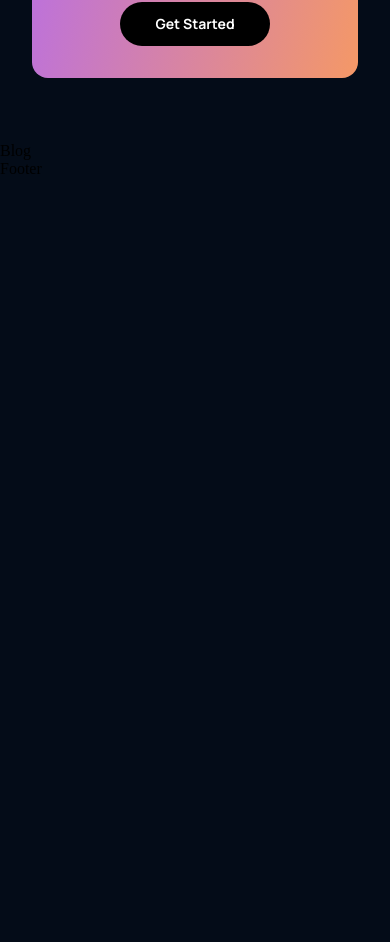
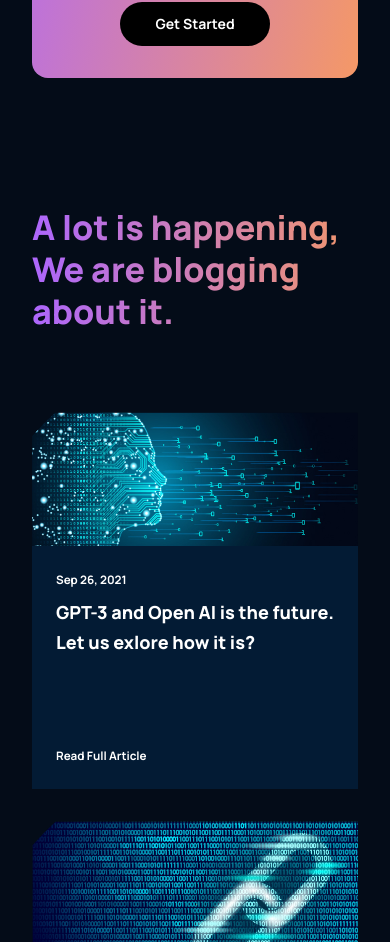
Before and after one commit to AFra1892/GPT-3-react, a React (Create React App) app: page / in a window 390 px wide. Shown: the part 4513-5455 px from the top of the page. Before the commit the page ends 4691 px from the top, so only its background shows below. Built offline with nearby package versions, Linux system fonts and the light colour scheme.

Commit message:
blog and article component

```diff
--- a/src/components/article/Article.jsx
+++ b/src/components/article/Article.jsx
@@ -1,9 +1,20 @@
 import React from 'react'
-import './article.css'
+import './articlee.css'
 
-const Article = () => {
+const Article = ({imgUrl , date , text}) => {
   return (
-    <div>article</div>
+    <div className="gpt3__blog-container_article">
+    <div className="gpt3__blog-container_article-image">
+      <img src={imgUrl} alt="blog_image" />
+    </div>
+    <div className="gpt3__blog-container_article-content">
+      <div>
+        <p>{date}</p>
+        <h3>{text}</h3>
+      </div>
+      <p>Read Full Article</p>
+    </div>
+  </div>
   )
 }
 
--- a/src/components/article/articlee.css
+++ b/src/components/article/articlee.css
@@ -0,0 +1,60 @@
+.gpt3__blog-container_article {
+    width: 100%;
+    height: 100%;
+
+    display: flex;
+    flex-direction: column;
+    background: var(--color-footer);
+}
+
+.gpt3__blog-container_article-image {
+    width: 100%;
+    height: 100%;
+    background: var(--color-bg);
+}
+
+.gpt3__blog-container_article-image img {
+    width: 100%;
+    height: 100%;
+}
+
+.gpt3__blog-container_article-content {
+    display: flex;
+    flex-direction: column;
+    justify-content: space-between;
+
+    padding: 1rem 1.5rem;
+    height: 100%;
+}
+
+.gpt3__blog-container_article-content p {
+    font-family: var(--font-family);
+    font-size: 11.65px;
+    font-weight: 700;
+    line-height: 35px;
+
+    color: #fff;
+}
+
+.gpt3__blog-container_article-content h3 {
+    font-family: var(--font-family);
+    font-size: 25.11px;
+    font-weight: 800;
+    line-height: 30.30px;
+
+    color: #fff;
+    margin-bottom: 5rem;
+    cursor: pointer;
+}
+
+.gpt3__blog-container_article-content p:last-child {
+    cursor: pointer;
+}
+
+
+@media screen and (max-width: 550px) {
+    .gpt3__blog-container_article-content h3 {
+        font-size: 18px;
+        line-height: 25p;
+    }
+}
--- a/src/containers/blog/Blog.jsx
+++ b/src/containers/blog/Blog.jsx
@@ -1,8 +1,30 @@
 import React from 'react'
 import './blog.css'
+import Article from '../../components/article/Article'
+import blog01 from '../../assets/blog01.png'
+import blog02 from '../../assets/blog02.png'
+import blog03 from '../../assets/blog03.png'
+import blog04 from '../../assets/blog04.png'
+import blog05 from '../../assets/blog05.png'
+
 const Blog = () => {
   return (
-    <div>Blog</div>
+    <div className="gpt3__blog section__padding" id="blog">
+    <div className="gpt3__blog-heading">
+      <h1 className="gradient__text">A lot is happening, <br /> We are blogging about it.</h1>
+    </div>
+    <div className="gpt3__blog-container">
+      <div className="gpt3__blog-container_groupA">
+        <Article imgUrl={blog01} date="Sep 26, 2021" text="GPT-3 and Open  AI is the future. Let us exlore how it is?" />
+      </div>
+      <div className="gpt3__blog-container_groupB">
+        <Article imgUrl={blog02} date="Sep 26, 2021" text="GPT-3 and Open  AI is the future. Let us exlore how it is?" />
+        <Article imgUrl={blog03} date="Sep 26, 2021" text="GPT-3 and Open  AI is the future. Let us exlore how it is?" />
+        <Article imgUrl={blog04} date="Sep 26, 2021" text="GPT-3 and Open  AI is the future. Let us exlore how it is?" />
+        <Article imgUrl={blog05} date="Sep 26, 2021" text="GPT-3 and Open  AI is the future. Let us exlore how it is?" />
+      </div>
+    </div>
+  </div>
   )
 }
 
--- a/src/containers/blog/blog.css
+++ b/src/containers/blog/blog.css
@@ -0,0 +1,78 @@
+.gpt3__blog {
+    display: flex;
+    flex-direction: column;
+}
+
+.gpt3__blog-heading {
+    width: 100%;
+    text-align: left;
+
+    margin-bottom: 5rem;
+}
+
+.gpt3__blog-heading h1 {
+    font-size: 62px;
+    line-height: 75px;
+    font-family: var(--font-family);
+    font-weight: 800;
+}
+
+.gpt3__blog-container {
+    display: flex;
+    flex-direction: row;
+}
+
+.gpt3__blog-container_groupA {
+    flex: 0.75;
+    margin-right: 2rem;
+}
+
+.gpt3__blog-container_groupB {
+    flex: 1;
+
+    display:grid;
+    grid-template-columns: repeat(2, 1fr);
+    grid-gap: 2rem;
+}
+
+@media screen and (max-width: 990px) {
+    .gpt3__blog-container {
+        flex-direction: column-reverse;
+    }
+
+
+    .gpt3__blog-container_groupA {
+        margin: 2rem 0;
+    }
+
+    .gpt3__blog-container_groupA .gpt3__blog-container_article  {
+       width: 48%;
+    }
+
+    .gpt3__blog-container_groupA .gpt3__blog-container_article-image {
+        height: 250px;
+    }
+}
+
+@media screen and (max-width: 700px) {
+    .gpt3__blog-container_groupB {
+        grid-template-columns: repeat(1, 1fr);
+    }
+
+    .gpt3__blog-container_groupA .gpt3__blog-container_article  {
+       width: 100%;
+    }
+
+    .gpt3__blog-heading h1 {
+        font-size: 46px;
+        line-height: 52px;
+    }
+}
+
+@media screen and (max-width: 550px) {
+    .gpt3__blog-heading h1 {
+        font-size: 34px;
+        line-height: 42px;
+    }
+
+}
```
